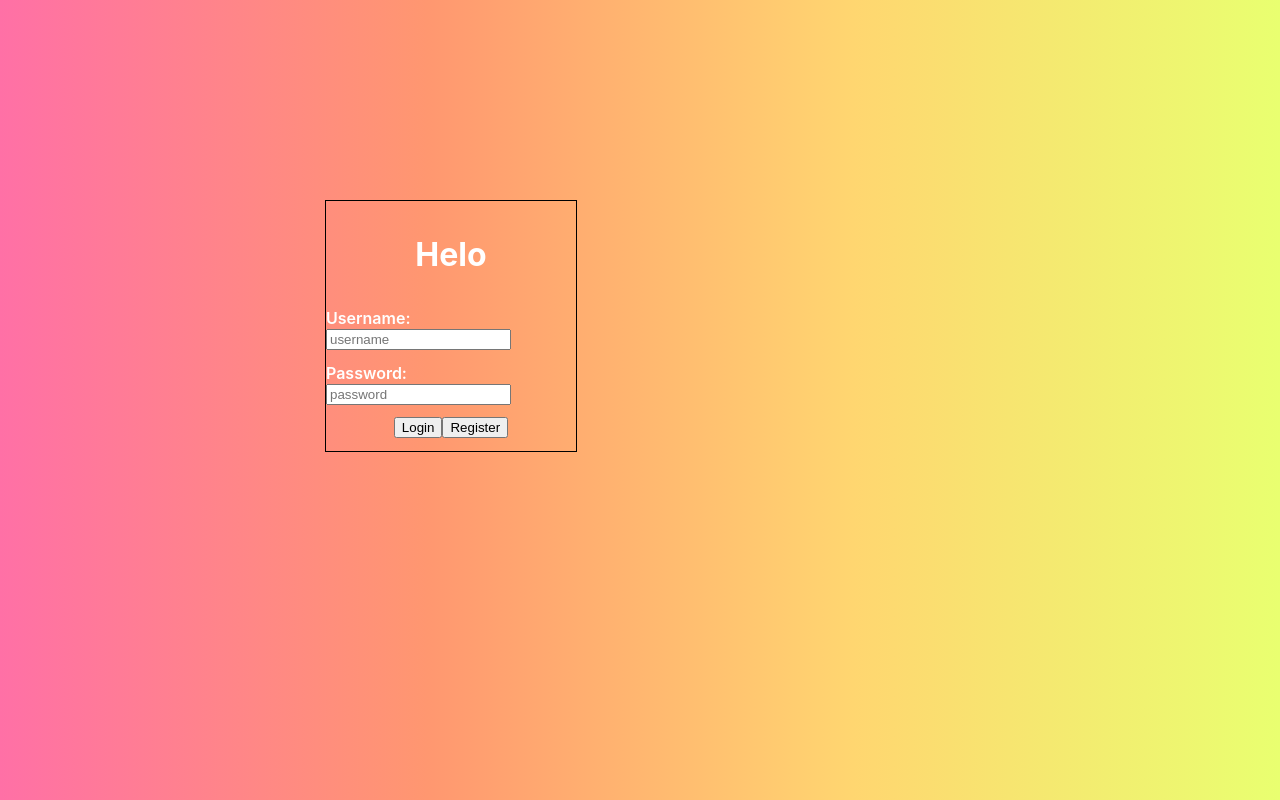
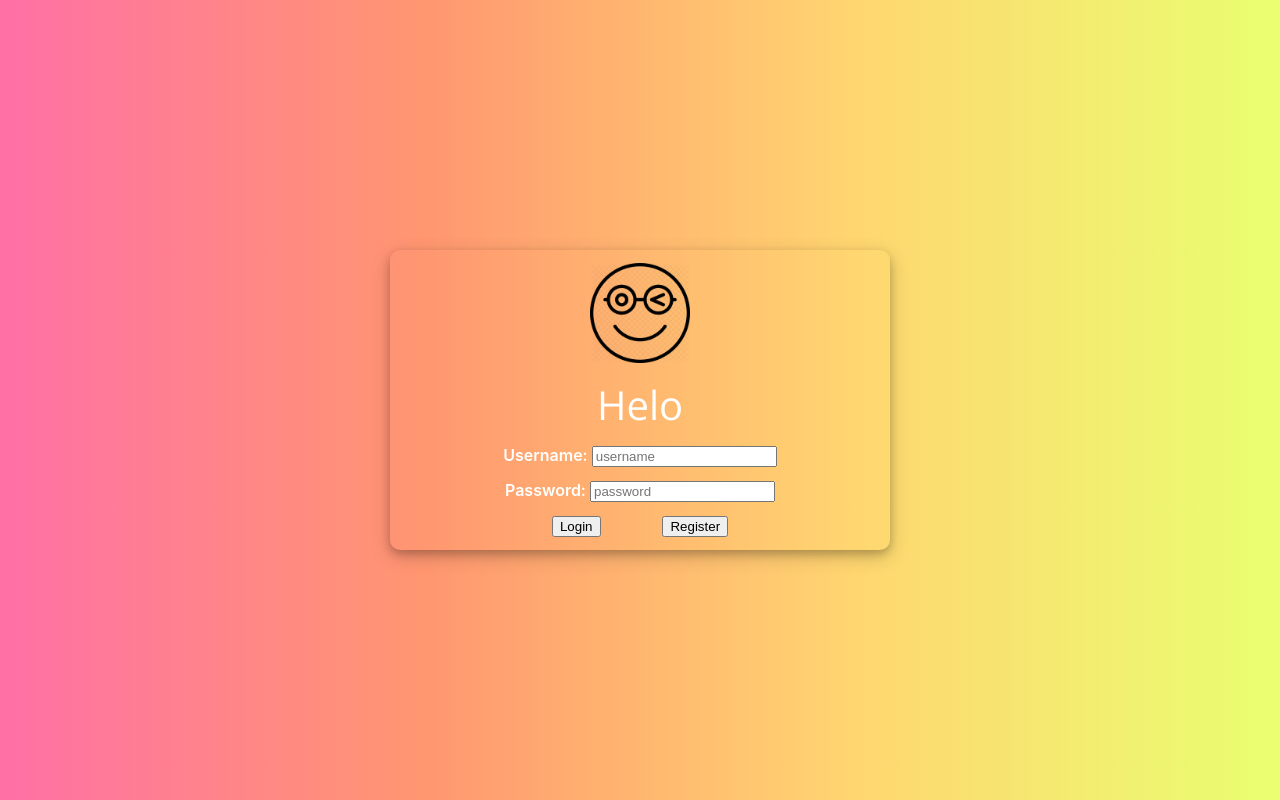
Before and after one commit to evancald/helo, a React (Create React App) app: page /#/ in a window 1280 px wide. Built offline with nearby package versions, Linux system fonts and the light colour scheme; no server answers.

Commit message:
added some styling

```diff
--- a/src/components/Auth/Auth.css
+++ b/src/components/Auth/Auth.css
@@ -5,17 +5,20 @@
 }
 
 .auth-container {
-  height: 250px;
-  width: 250px;
-  border: 1px solid black;
-  position: absolute;
-  top: 200px;
-  left: 325px;
+  top: 50%;
+  left: 50%;
+  height: 300px;
+  width: 500px;
   display: flex;
   flex-direction: column;
   justify-content: space-evenly;
+  align-content: center;
   align-items: center;
-  align-content: center;
+  position: absolute;
+  margin-top: -150px;
+  margin-left: -250px;
+  box-shadow: 0 4px 8px 0 rgba(0, 0, 0, 0.2), 0 6px 20px 0 rgba(0, 0, 0, 0.19);
+  border-radius: 10px;
 }
 
 .auth-input {
@@ -24,13 +27,16 @@
 }
 
 .buttons {
+  width: 300px;
   display: flex;
   flex-direction: row;
-  justify-content: space-around;
+  justify-content: space-evenly;
   align-items: center;
   align-content: center;
 }
 
-h1 {
+.title {
   color: white;
+  font-family: 'Open Sans', sans-serif;
+  font-size: 40px;
 }
--- a/src/components/Auth/Auth.js
+++ b/src/components/Auth/Auth.js
@@ -3,6 +3,7 @@ import './Auth.css';
 import axios from 'axios';
 import { connect } from 'react-redux';
 import { updateUsername, updatePassword, updateProfilePicture } from '../../ducks/reducer';
+import logo from '../../assets/logo.png';
 
 class Auth extends Component {
 
@@ -36,8 +37,10 @@ class Auth extends Component {
     const { updateUsername, updatePassword } = this.props;
     return (
       <div className="auth-background">
+      <link href="https://fonts.googleapis.com/css?family=Open+Sans" rel="stylesheet"></link>
         <div className="auth-container">
-          <h1>Helo</h1>
+          <img src={logo} alt="logo" height="100px" width="100px" />
+          <div className="title">Helo</div>
           <div className="auth-input">
            Username: <input type='text' onChange={(e) => updateUsername(e.target.value)} value={this.props.username} placeholder='username' />
           </div>
--- a/src/components/Dashboard/Dashboard.css
+++ b/src/components/Dashboard/Dashboard.css
@@ -1,8 +1,9 @@
 .dashboard-container {
-  position: absolute;
   top: 0px;
   left: 120px;
-  width: 800px;
+  width: 80vw;
+  display: flex;
+  flex-direction: column;
 }
 
 .post {
@@ -21,4 +22,14 @@
   flex-direction: column;
   align-items: center;
   justify-content: center;
+  margin-top: 100px;
 }
+
+.search-bar {
+  position: absolute;
+  width: 80vw;
+  display: flex;
+  flex-direction: row;
+  justify-content: center;
+  margin-top: 25px;
+}
--- a/src/components/Dashboard/Dashboard.js
+++ b/src/components/Dashboard/Dashboard.js
@@ -53,12 +53,14 @@ class Dashboard extends Component {
     })
     return (
       <div className="dashboard-container">
+
+      <div className="search-bar">
         <input onChange={(e) => this.updateSearchInput(e.target.value)} value={this.state.searchInput} placeholder='Search'></input>
         <button onClick={() => this.performSearch()}>Search</button>
         <button onClick={() => this.resetPosts()}>Reset</button>
         My Posts: <input type='checkbox' onClick={() => this.myPosts()} defaultChecked/>
-        <br />
-        <br />
+      </div>
+
         <div className="post-container">
           {posts}
         </div>
--- a/src/components/Nav/Nav.css
+++ b/src/components/Nav/Nav.css
@@ -7,16 +7,29 @@
   width: 120px;
   display: flex;
   flex-direction: column;
+  justify-content: space-between;
   align-content: center;
   align-items: center;
 }
 
+.nav-items {
+  height: 50vh;
+  display: flex;
+  flex-direction: column;
+  justify-content: space-between;
+}
+
 .prof-pic {
+  margin-top: 20px;
   border-radius: 50%;
   background-color: white;
 }
 
 .username {
+  margin-top: -70px;
+  display: flex;
+  align-items: center;
+  justify-content: center;
   color: white;
   font-size: 20px;
 }
--- a/src/components/Nav/Nav.js
+++ b/src/components/Nav/Nav.js
@@ -3,6 +3,7 @@ import './Nav.css';
 import { connect } from 'react-redux';
 import { updateUsername, updateProfilePicture, resetState } from '../../ducks/reducer';
 import axios from 'axios';
+import home from '../../assets/home.jpg';
 
 class Nav extends Component {
 
@@ -32,13 +33,17 @@ class Nav extends Component {
       if (this.props.location.pathname !== '/') {
         return (
           <div className="nav-container">
+          <div className="nav-items">
             <img className="prof-pic" src={this.props.profilePicture} alt="user default" height="90px" width="90px" />
             <div className="username">
               {this.props.username}
             </div>
             <button onClick={() => this.props.history.push('/dashboard')}>Home</button>
             <button onClick={() => this.props.history.push('/new')}>New Post</button>
+          </div>
+          <div className="logout">
             <button onClick={this.logout}>Logout</button>
+          </div>
         </div>
       )
     } else {
```
Also changed, not shown: src/assets/home.jpg (added), src/assets/logo.png (added). Lines whose indentation alone changed are shown as unchanged.
